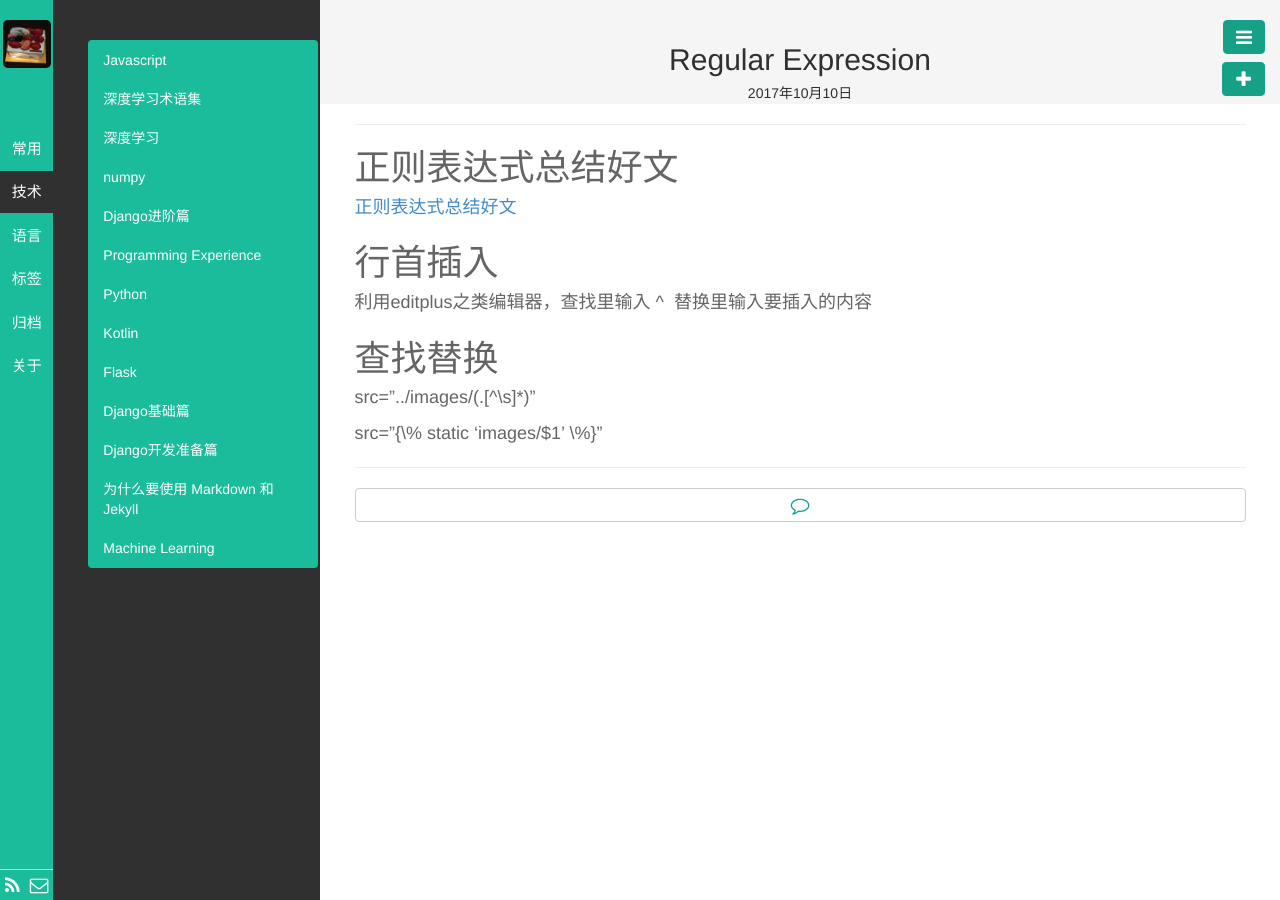
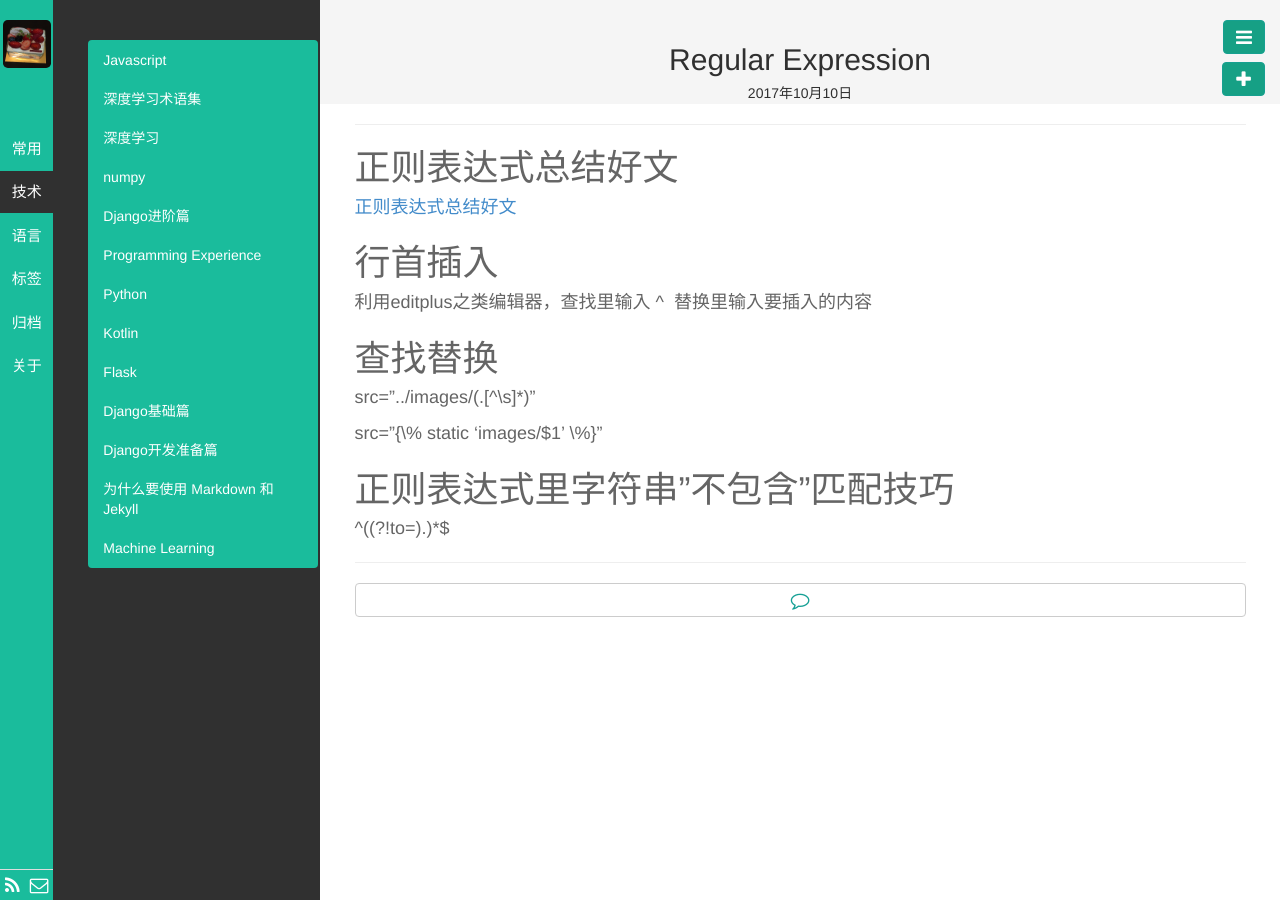
Before and after one commit to kyoyo/kyoyo.github.io, a Jekyll site: the page built from _posts/常用/2017-10-10-RegularExpression.md, in a window 1280 px wide. Built offline with Jekyll 4.4.1, drawn with Linux system fonts in a browser that asks for light colours; Markdown is read by kramdown in place of the engine named in the settings.

Commit message:
Update 2017-10-10-RegularExpression.md

```diff
--- a/_posts/常用/2017-10-10-RegularExpression.md
+++ b/_posts/常用/2017-10-10-RegularExpression.md
@@ -20,3 +20,7 @@ description:
 src="../images/(.[^\s]*)"
 
 src="{\% static 'images/$1' \%}"
+
+# 正则表达式里字符串”不包含”匹配技巧
+
+^((?!to=).)*$
```
